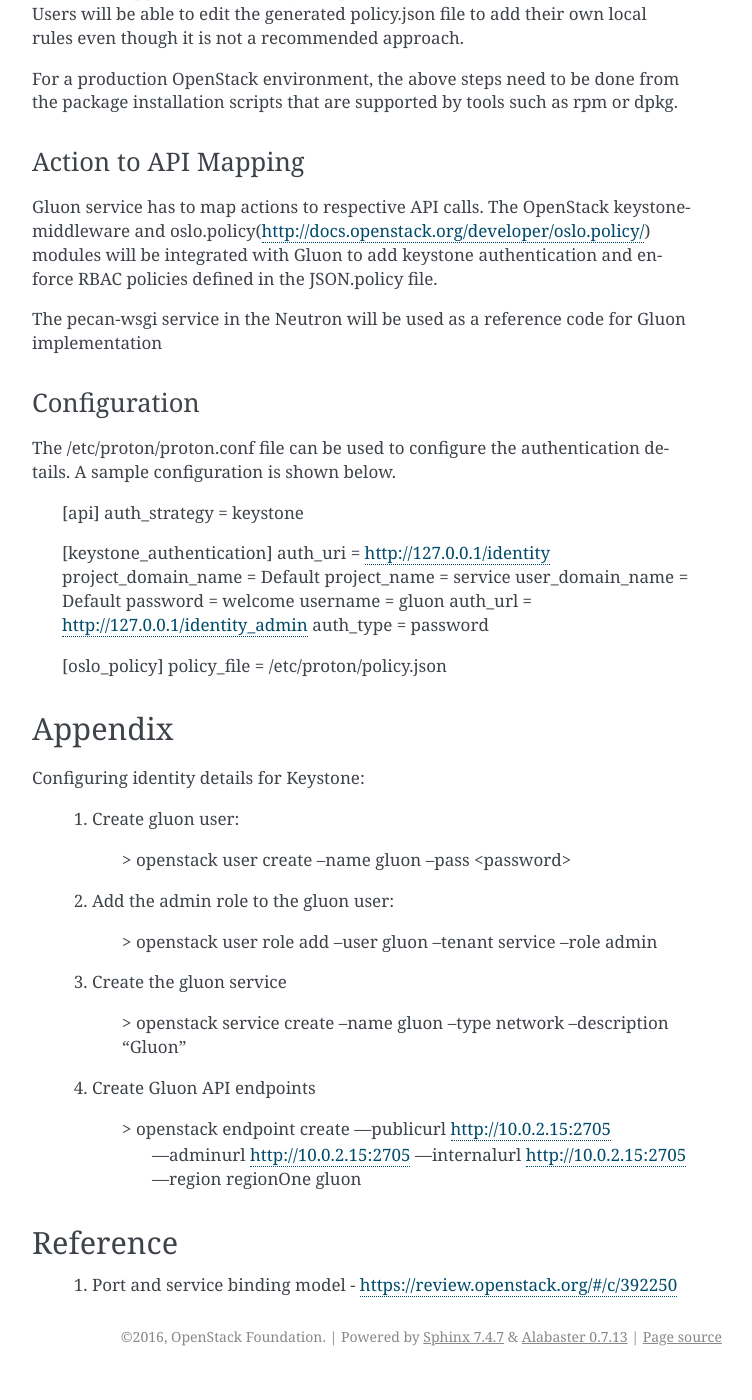
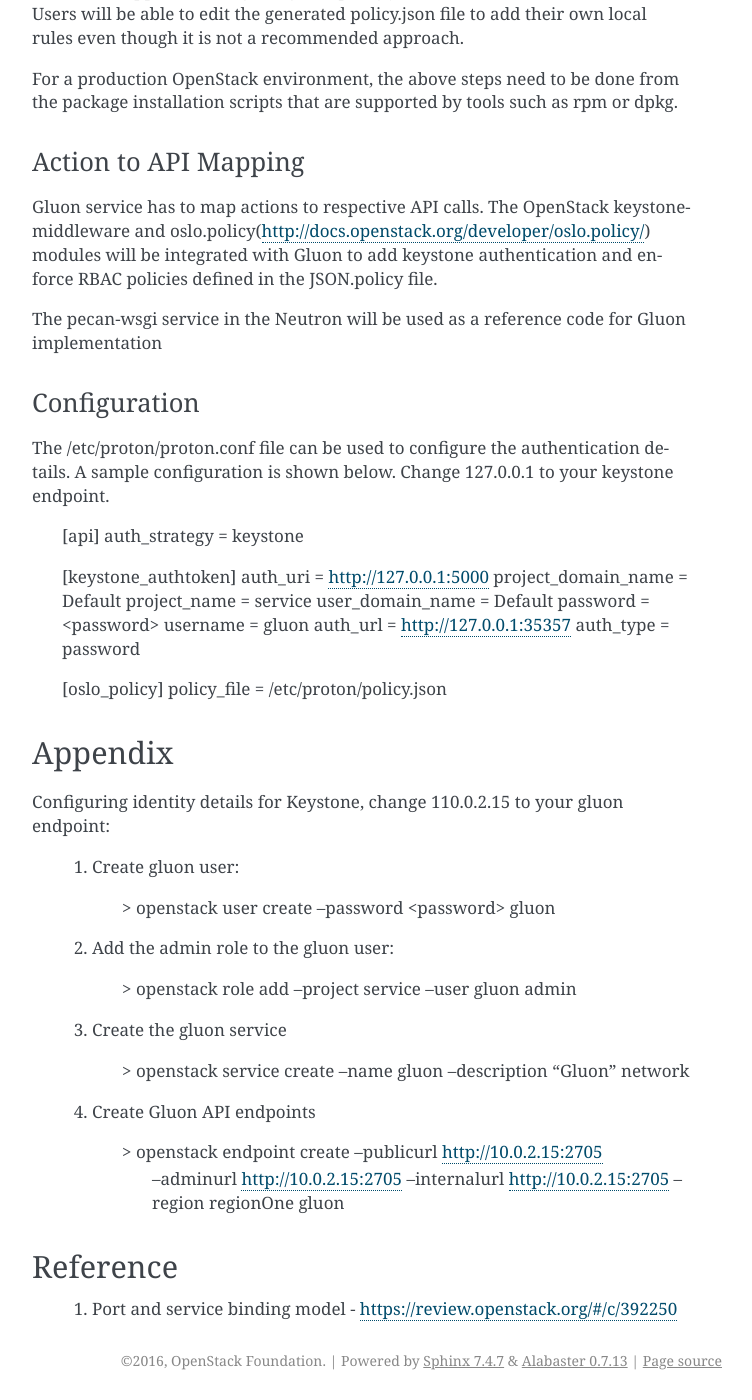
Before and after one commit to openstack-archive/gluon, a Sphinx documentation site: the page built from doc/source/devref/gluon-auth.rst, in a window 1280 px wide and 1400 px high, scrolled down 3684 px. Shown: the whole window, without its empty margins (388-1140 px from the left). Built offline with Sphinx 7.4.7, drawn with Linux system fonts in a browser that asks for light colours; pages that are not in the unit, such as notebooks, are missing from menus; before the commit the page ends 5060 px from its top, so only the background shows below that.

Commit message:
Fix incorrect commands adding Gluon service to Keystone
The commands in appendix of gluon-auth.rst are not right and
cause errors when running in terminal. The changes reference
ocata doc:
https://docs.openstack.org/ocata/install-guide-obs/neutron-controller-install.html

Change-Id: If7a703add8d378dc9184f50dcc6dea56e69b3876
Closes-Bug: #1698245

```diff
--- a/doc/samples/policy.json
+++ b/doc/samples/policy.json
@@ -1,4 +1,5 @@
 {
+	"context_is_admin": "role:admin",
 	"owner": "tenant_id:%(tenant_id)s",
  	"admin_or_owner": "rule:context_is_admin or rule:owner",
 	"context_is_advsvc":  "role:advsvc",
--- a/doc/source/devref/gluon-auth.rst
+++ b/doc/source/devref/gluon-auth.rst
@@ -187,45 +187,45 @@
 Configuration
 ~~~~~~~~~~~~~
 The /etc/proton/proton.conf file can be used to configure the authentication details. A sample
-configuration is shown below.
+configuration is shown below. Change 127.0.0.1 to your keystone endpoint.
 
-	[api]
-	auth_strategy = keystone
+    [api]
+    auth_strategy = keystone
 
-	[keystone_authentication]
-	auth_uri = http://127.0.0.1/identity
-	project_domain_name = Default
-	project_name = service
-	user_domain_name = Default
-	password = welcome
-	username = gluon
-	auth_url = http://127.0.0.1/identity_admin
-	auth_type = password
+    [keystone_authtoken]
+    auth_uri = http://127.0.0.1:5000
+    project_domain_name = Default
+    project_name = service
+    user_domain_name = Default
+    password = <password>
+    username = gluon
+    auth_url = http://127.0.0.1:35357
+    auth_type = password
 
-	[oslo_policy]
-	policy_file = /etc/proton/policy.json
+    [oslo_policy]
+    policy_file = /etc/proton/policy.json
 
 Appendix
 --------
-Configuring identity details for Keystone:
+Configuring identity details for Keystone, change 110.0.2.15 to your gluon endpoint:
 
     1. Create gluon user:
 
-        > openstack user create --name gluon --pass <password>
+        > openstack user create --password <password> gluon
 
     2. Add the admin role to the gluon user:
 
-        > openstack user role add --user gluon --tenant service --role admin
+        > openstack role add --project service --user gluon admin
 
     3. Create the gluon service
 
-        > openstack service create --name gluon --type network --description "Gluon"
+        > openstack service create --name gluon --description "Gluon" network
 
     4. Create Gluon API endpoints
 
-        > openstack endpoint create —publicurl http://10.0.2.15:2705  \
-            —adminurl http://10.0.2.15:2705 —internalurl http://10.0.2.15:2705 \
-            —region regionOne gluon
+        > openstack endpoint create --publicurl http://10.0.2.15:2705  \
+            --adminurl http://10.0.2.15:2705 --internalurl http://10.0.2.15:2705 \
+            --region regionOne gluon
 
 Reference
 ---------
```
